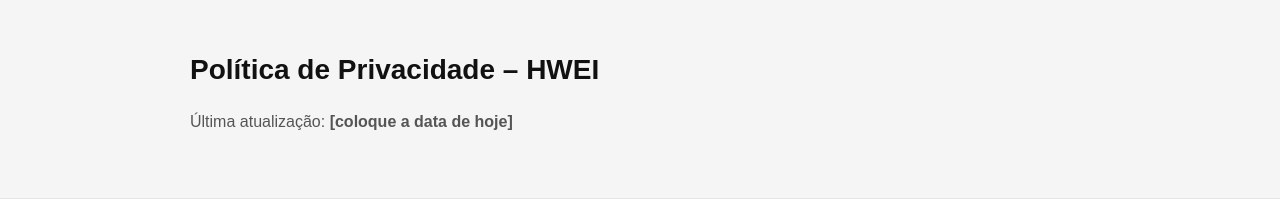
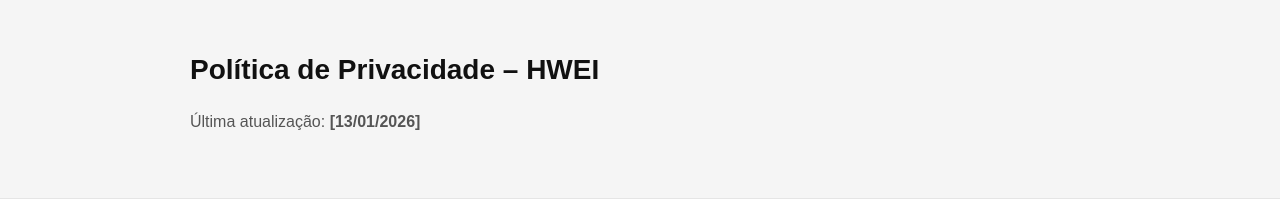
Before and after one commit to ribeirocoder22/privacidadehwei, a plain HTML site: page index.html in a window 1280 px wide. Shown: the top 203 px of the page. Drawn offline with Linux system fonts and the light colour scheme.

Commit message:
Update index.html

```diff
--- a/index.html
+++ b/index.html
@@ -22,7 +22,7 @@
   <header>
     <main>
       <h1>Política de Privacidade – HWEI</h1>
-      <p class="muted">Última atualização: <strong>[coloque a data de hoje]</strong></p>
+      <p class="muted">Última atualização: <strong>[13/01/2026]</strong></p>
     </main>
   </header>
 
```
